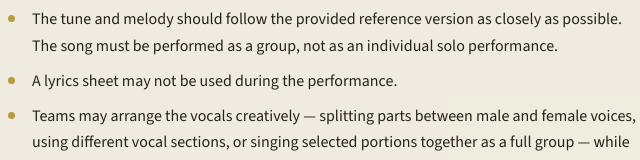
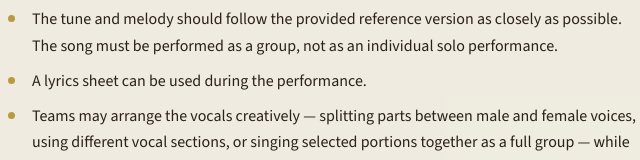
Before and after one commit to johnz81/Nuhro-2026, a plain HTML site: page index.html in a window 1280 px wide. Shown: the part 3208-3368 px from the top of the page, 316-956 px from the left. Drawn offline with nearby package versions, Linux system fonts and the light colour scheme.

Commit message:
Allow use of lyrics sheet during performance

```diff
--- a/index.html
+++ b/index.html
@@ -537,7 +537,7 @@
       <ul class="plain">
         <li>The reference song is provided with instrumental music only, as a guide. Participating teams must perform the song using <strong>vocals only</strong> — no instrumental music, background track, or karaoke track.</li>
         <li>The tune and melody should follow the provided reference version as closely as possible. The song must be performed as a group, not as an individual solo performance.</li>
-        <li>A lyrics sheet may not be used during the performance.</li>
+        <li>A lyrics sheet can be used during the performance.</li>
         <li>Teams may arrange the vocals creatively — splitting parts between male and female voices, using different vocal sections, or singing selected portions together as a full group — while maintaining the original tune and character of the reference song. However, dividing the song into formal choral sections such as soprano, alto, tenor, and bass is not permitted.</li>
       </ul>
       <span class="stat-badge"><span class="n">4 min</span><span class="l">maximum · vocals only</span></span>
```
